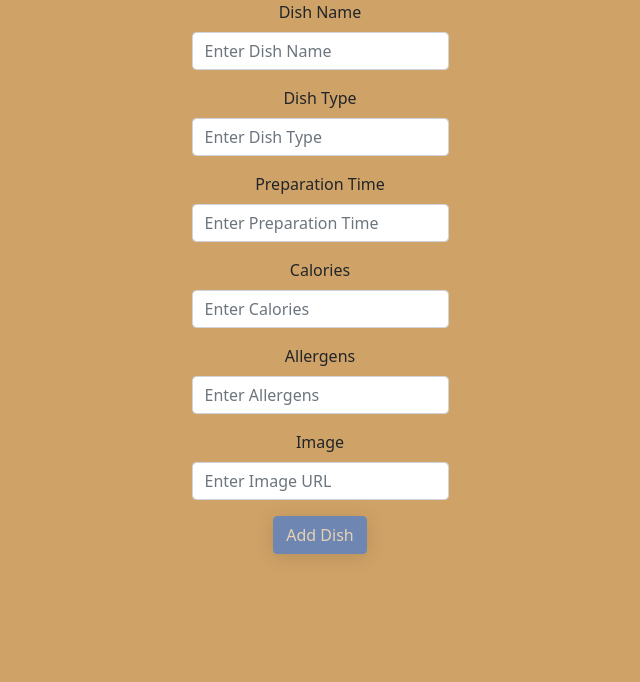
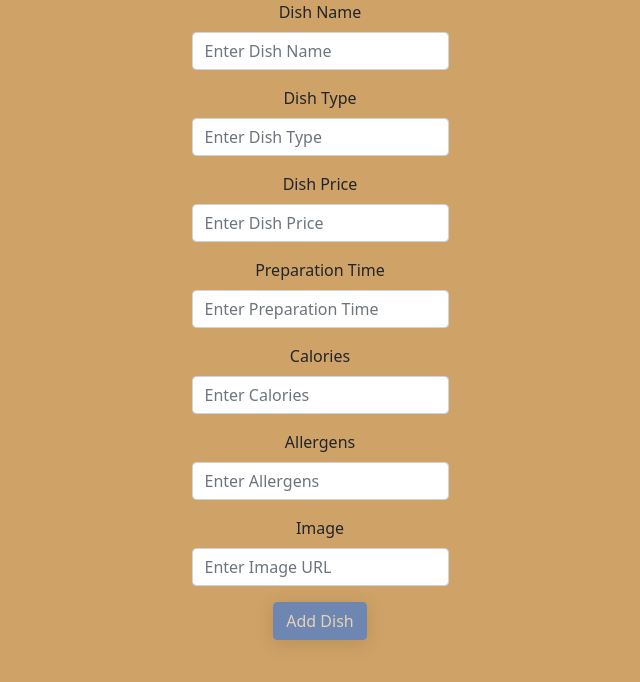
Before and after one commit to teckMUk/DataBase_Group12, a React (Create React App) app in the folder dumpling-management-system/: page /addToMenu in a window 1280 px wide. Shown: the top 682 px of the page, without its empty margins (320-960 px from the left). Built offline with nearby package versions, Linux system fonts and the light colour scheme.

Commit message:
changes done in front

```diff
--- a/dumpling-management-system/src/Backend/controller/chefController.js
+++ b/dumpling-management-system/src/Backend/controller/chefController.js
@@ -32,7 +32,7 @@ export const addMenuItem = (req,res)=>
     let image = req.body.image;
     let addDishQuery =
     `INSERT INTO dumpling.menu (dishName,dishType,dishPrice,preparationTime,calories,dishOfday,allergens,image,createdAt)
-    VALUES(${dishName},${dishType},${dishPrice},${preparationTime},${calories},${dishOfday},${allergens},${image},NOW());`;
+    VALUES("${dishName}","${dishType}",${dishPrice},${preparationTime},${calories},${dishOfday},"${allergens}","${image}",NOW());`;
     connectionString.connect((error)=>{
         if(error)
         {
--- a/dumpling-management-system/src/Services_API/api.js
+++ b/dumpling-management-system/src/Services_API/api.js
@@ -35,7 +35,7 @@ export const createAccount = async (userName, accountType, currentPassword, emai
 }
 
 export const updateAccount = async (accountType, position, emailAddress) => {
-    const object2 = {"userName" : userName,
+    const object2 = {
     "accountType":accountType,
     "position" : position,
     "emailAddress" : emailAddress,
@@ -96,10 +96,11 @@ export const placeOrder = async(typeOfOrder,orderStatus,totalBill,listOrders) =>
     return await axios.post(`${Url}/cashierController/placeOrder`, obj)
 }
 
-export const addMenuItem = async(dishName, dishType,preparationTime,calories,dishOfday, allergens, image) =>{
+export const addMenuItem = async(dishName, dishType,dishPrice,preparationTime,calories,dishOfday, allergens, image) =>{
     const obj={
         "dishName" : dishName,
         "dishType" : dishType,
+        "dishPrice":dishPrice,
         "preparationTime" : preparationTime,
         "calories" : calories,
         "dishOfday" : dishOfday,
--- a/dumpling-management-system/src/components/add_to_menu_form/add_to_menu_form.jsx
+++ b/dumpling-management-system/src/components/add_to_menu_form/add_to_menu_form.jsx
@@ -8,6 +8,7 @@ import {useNavigate} from 'react-router-dom';
 const initialState = {
     dishName: "",
     dishType: "",
+    dishPrice:"",
     preparationTime: "",
     calories: "",
     dishOfday: "0",
@@ -43,7 +44,7 @@ const initialState = {
         e.preventDefault();
 
 
-        addMenuItem(newDish.dishName, newDish.dishType, newDish.preparationTime, newDish.calories,
+        addMenuItem(newDish.dishName, newDish.dishType,newDish.dishPrice,newDish.preparationTime, newDish.calories,
             newDish.dishOfday, newDish.allergens,
             newDish.image).then((response)=>{
 
@@ -81,6 +82,12 @@ const initialState = {
                         </Form.Group>
 
                         <Form.Group className="mb-3" controlId="formBasicName">
+                            <Form.Label>Dish Price</Form.Label>
+                            <Form.Control type="text" placeholder="Enter Dish Price" name = 'dishPrice'
+                             value = {newDish.dishPrice} onChange = {handle}/>
+                        </Form.Group>
+
+                        <Form.Group className="mb-3" controlId="formBasicName">
                             <Form.Label>Preparation Time</Form.Label>
                             <Form.Control type="text" placeholder="Enter Preparation Time" name = 'preparationTime'
                              value = {newDish.preparationTime} onChange = {handle}/>
@@ -109,10 +116,6 @@ const initialState = {
                             Add Dish
                         </Button>
 
-
-
-
-
                    </Form>
 
 
```
Also changed, not shown: 1 other file (tests, documents, lock files or other folders).
